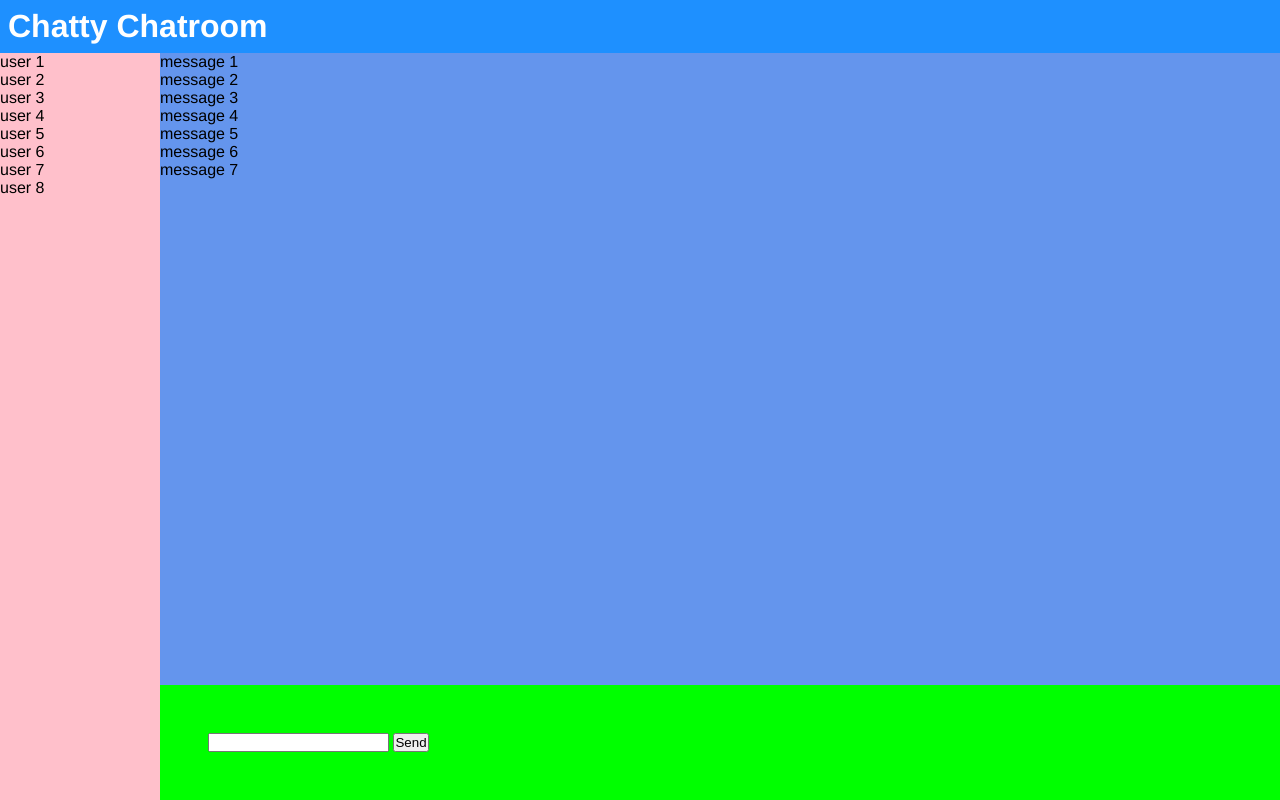
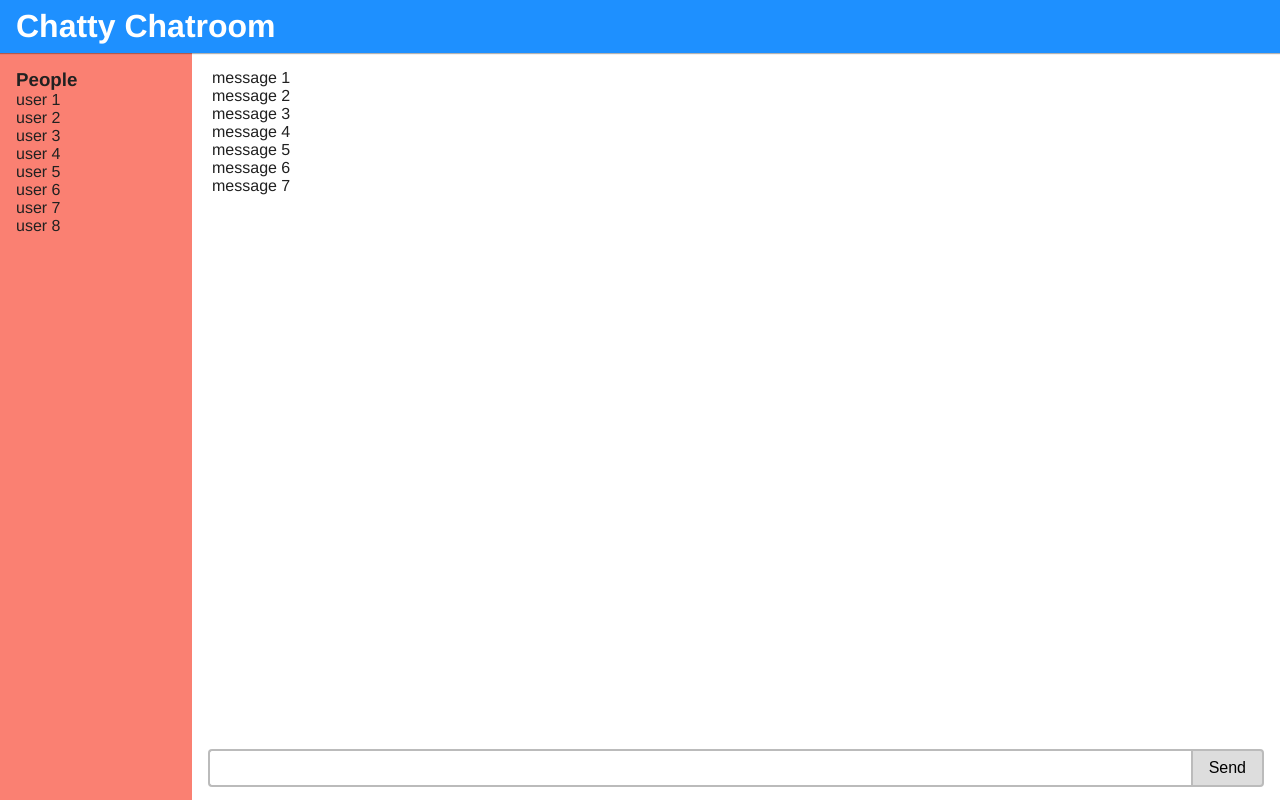
Before and after one commit to nklunder/chat-app, a website: page index.html in a window 1280 px wide. Drawn offline with nearby package versions, Linux system fonts and the light colour scheme; no server answers.

Commit message:
clean up the CSS a bit

```diff
--- a/index.html
+++ b/index.html
@@ -11,6 +11,7 @@
   </header>
   <main id="chat-main-ui">
     <section id="chat-user-list">
+      <h3>People</h3>
       <ul>
         <li>user 1</li>
         <li>user 2</li>
@@ -33,7 +34,7 @@
         <li>message 7</li>
       </ul>
       <form id="chat-input">
-        <input type="text" name="msg" autocomplete="off">
+        <input type="text" name="msg" autocomplete="off" autofocus>
         <input type="submit" value="Send">
       </form>
     </section>
--- a/public/css/style.css
+++ b/public/css/style.css
@@ -3,7 +3,7 @@
   margin: 0;
   padding: 0;
 }
-
+ul { list-style: none }
 .flex-col {
   display: flex;
   flex-direction: column;
@@ -11,14 +11,16 @@
 
 body {
   height: 100vh;
+  color: #212121;
   font-family: Helvetica, sans-serif;
-  background-color: orange;
 }
 
 header {
+  z-index: 100;
   background-color: dodgerblue;
   color: white;
-  padding: .5rem;
+  padding: .5em 1em;
+  box-shadow: 0 1px 1px rgba(0, 0, 0, 0.3);
 }
 
 #chat-main-ui {
@@ -28,22 +30,50 @@ header {
 }
 
 #chat-user-list {
-  background-color: pink;
-  width: 10rem;
+  padding: 1em;
+  background-color: salmon;
+  width: 12rem;
 }
 
 #chat-messages {
   flex: 1;
-  background-color: cornflowerblue;
+  background-color: #fff;
 }
 
 #message-list {
+  list-style: none;
+  padding: 1em 1.25em .5em;
   flex: 1 1 auto;
   overflow-y: scroll;
 }
 
 #chat-input {
+  display: flex;
   flex: 0 0 auto;
-  padding: 3em;
-  background-color: lime;
+  padding: 0 1em .8em;
 }
+
+input {
+  font-size: 1rem;
+  padding: .5em 1em;
+  border: 2px solid #bbb;
+}
+input:focus {
+  outline: none;
+}
+input[type="text"] {
+  flex: 1;
+  border-right: 0;
+  border-radius: .25em 0 0 .25em;
+}
+input[type="submit"] {
+  border-radius: 0 .25em .25em 0;
+  background-color: #ddd;
+  transition: all .1s ease-in;
+}
+input[type="submit"]:hover {
+  border-color: dodgerblue;
+  cursor: pointer;
+  color: #fff;
+  background-color: dodgerblue;
+}
```
